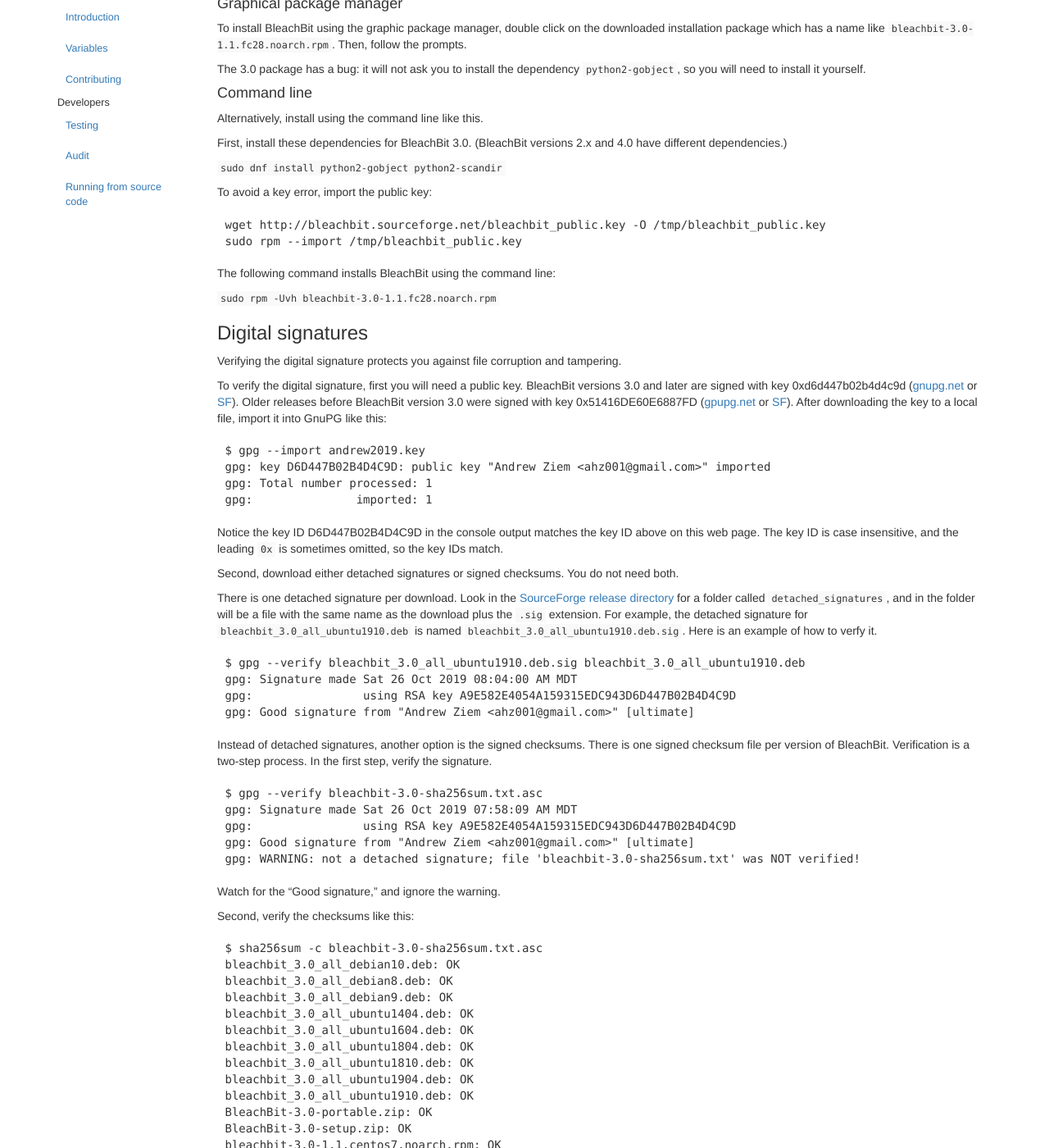
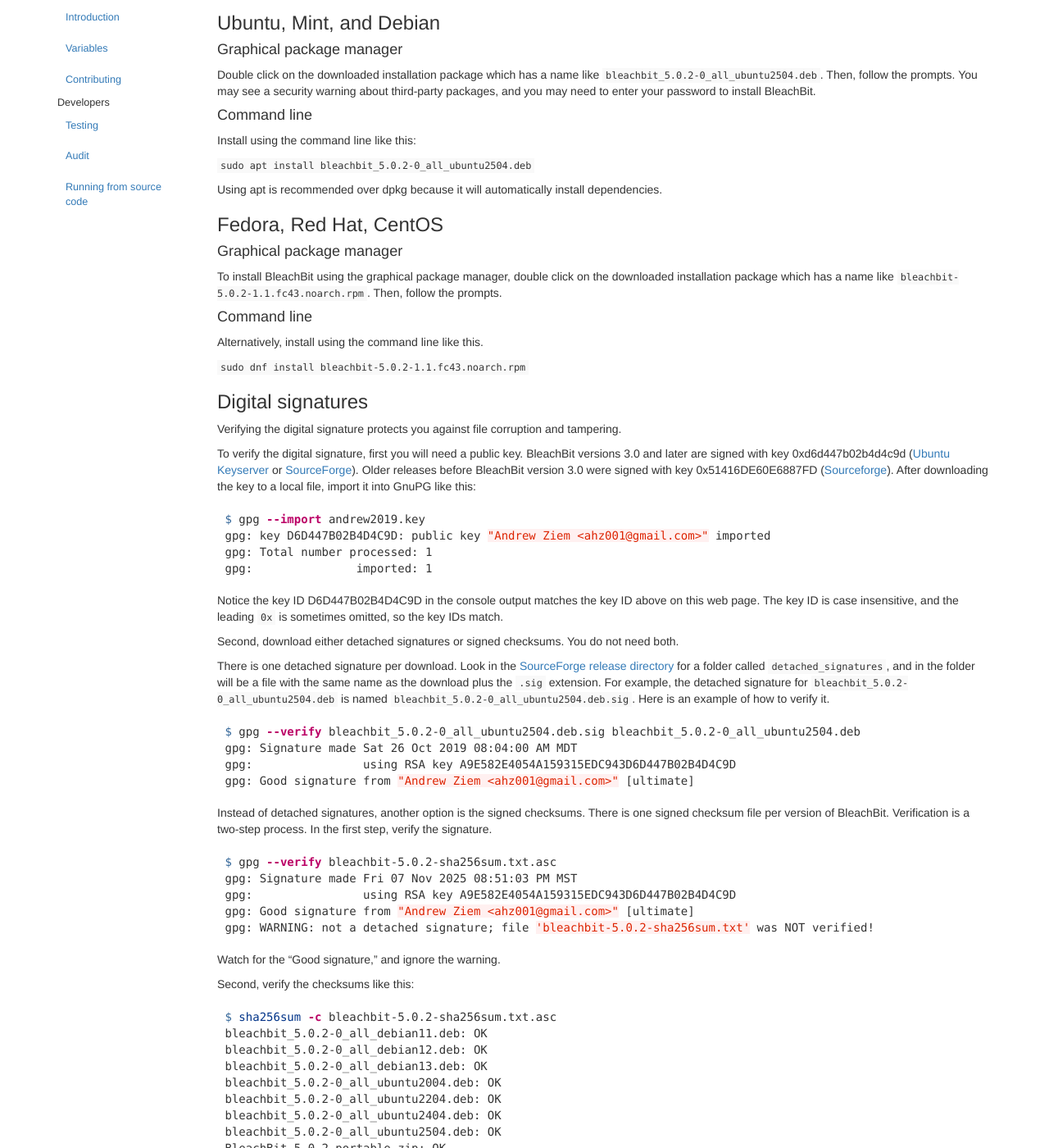
Before and after one commit to bleachbit/docs, a Jekyll site: the page built from _posts/2015-09-30-install-on-linux.md, in a window 1280 px wide and 1400 px high, scrolled down 578 px. Shown: the whole window at 82% size. Built offline with Jekyll 4.4.1, drawn with Linux system fonts in a browser that asks for light colours; some of the changed text lies outside the part shown.

Commit message:
Update and improve documentation
Most of this was regarding Linux installation

````diff
--- a/_posts/2015-09-30-install-on-linux.md
+++ b/_posts/2015-09-30-install-on-linux.md
@@ -7,66 +7,62 @@
 ---
 
 
-To install BleachBit, first [download](https://www.bleachbit.org/download/linux) the latest installation package for your system.
+### Sources
 
-### Requirements
+Linux users have a few choices for installing BleachBit.
 
-BleachBit version 2.2 required Python 2.7 and GTK version 2. It did *not* support Python 2.5, Python 2.7, Python 3, or GTK 3.
+1. [Download](https://www.bleachbit.org/download/linux) the latest installation package for your system.
+2. Install using your distribution's package manager.
+3. Install from source.
 
-BleachBit 3 required GTK 3 and Python 2.7.
+Most popular distributions have BleachBit in their repositories, and this is a convenient way to install. However, Ubuntu, Debian, Linux Mint, and other distributions have a "no-rolling release policy," which means they do not update their repositories with the latest BleachBit releases.
 
-BleachBit 4 (the latest release) requires GTK 3 and Python 3. (It no longer supports Python 2.)
+Here is an example of this policy. Ubuntu Questing 25.10 (released October 2025) will always have BleachBit 4.6.2, which was released October 2025, even though BleachBit 5.0 was released in May 2025. Users who want to upgrade to BleachBit 5 while using the Ubuntu repositories will have to upgrade to Ubuntu 26.04 in April 2026.
 
+It is your choice to install from the distribution's repositories, but in case of any issues with the software, first check for a newer release.
+
+
+### Software dependencies
+
+BleachBit 5 requires GTK 3.24 and Python 3.8 or later.
+
+### Signatures for .rpm and .deb packages
+
+Starting after BleachBit 5.0.2, the .rpm and .deb packages will be signed with the same key. This will make it easier to verify the signatures.
 
 ### Ubuntu, Mint, and Debian
 
 #### Graphical package manager
 
-Double click on the downloaded installation package which has a name like `bleachbit_3.0_all_ubuntu1910.deb`. Then, follow the prompts.
+Double click on the downloaded installation package which has a name like `bleachbit_5.0.2-0_all_ubuntu2504.deb`. Then, follow the prompts. You may see a security warning about third-party packages, and you may need to enter your password to install BleachBit.
 
 #### Command line
 
 Install using the command line like this:
 
-`sudo dpkg -i bleachbit_3.0_all_ubuntu1910.deb`
+`sudo apt install bleachbit_5.0.2-0_all_ubuntu2504.deb`
 
-Installing using apt from the distribution's repositories is _not_ recommended because they tend to carry old releases of BleachBit.
-
+Using apt is recommended over dpkg because it will automatically install dependencies.
 
 ### Fedora, Red Hat, CentOS
 
 #### Graphical package manager
 
-To install BleachBit using the graphic package manager, double click on the downloaded installation package which has a name like `bleachbit-3.0-1.1.fc28.noarch.rpm`. Then, follow the prompts.
-
-The 3.0 package has a bug: it will not ask you to install the dependency `python2-gobject`, so you will need to install it yourself.
-
+To install BleachBit using the graphical package manager, double click on the downloaded installation package which has a name like `bleachbit-5.0.2-1.1.fc43.noarch.rpm`. Then, follow the prompts.
 
 #### Command line
+
 Alternatively, install using the command line like this.
 
-First, install these dependencies for BleachBit 3.0. (BleachBit versions 2.x and 4.0 have different dependencies.)
-
-`sudo dnf install python2-gobject python2-scandir`
-
-To avoid a key error, import the public key:
-
-```
-wget http://bleachbit.sourceforge.net/bleachbit_public.key -O /tmp/bleachbit_public.key
-sudo rpm --import /tmp/bleachbit_public.key
-```
-
-The following command installs BleachBit using the command line:
-
-`sudo rpm -Uvh bleachbit-3.0-1.1.fc28.noarch.rpm`
+`sudo dnf install bleachbit-5.0.2-1.1.fc43.noarch.rpm`
 
 ### Digital signatures
 
 Verifying the digital signature protects you against file corruption and tampering.
 
-To verify the digital signature, first you will need a public key. BleachBit versions 3.0 and later are signed with key 0xd6d447b02b4d4c9d ([gnupg.net](http://keys.gnupg.net/pks/lookup?search=0xD6D447B02B4D4C9D&fingerprint=on&op=index) or [SF](https://sourceforge.net/projects/bleachbit/files/public_key/andrew2019.key/download)). Older releases before BleachBit version 3.0 were signed with key 0x51416DE60E6887FD ([gpupg.net](http://keys.gnupg.net/pks/lookup?search=0x51416DE60E6887FD&fingerprint=on&op=index) or [SF](https://sourceforge.net/projects/bleachbit/files/public_key/andrew2009.key/download)). After downloading the key to a local file, import it into GnuPG like this:
+To verify the digital signature, first you will need a public key. BleachBit versions 3.0 and later are signed with key 0xd6d447b02b4d4c9d ([Ubuntu Keyserver](https://keyserver.ubuntu.com/pks/lookup?search=ahz001%40gmail.com&fingerprint=on&op=index) or [SourceForge](https://sourceforge.net/projects/bleachbit/files/public_key/andrew2019.key/download)). Older releases before BleachBit version 3.0 were signed with key 0x51416DE60E6887FD ([Sourceforge](https://sourceforge.net/projects/bleachbit/files/public_key/andrew2009.key/download)). After downloading the key to a local file, import it into GnuPG like this:
 
-```
+```sh
 $ gpg --import andrew2019.key
 gpg: key D6D447B02B4D4C9D: public key "Andrew Ziem <ahz001@gmail.com>" imported
 gpg: Total number processed: 1
@@ -77,10 +73,10 @@
 
 Second, download either detached signatures or signed checksums. You do not need both.
 
-There is one detached signature per download. Look in the [SourceForge release directory](https://sourceforge.net/projects/bleachbit/files/bleachbit/) for a folder called `detached_signatures`, and in the folder will be a file with the same name as the download plus the `.sig` extension. For example, the detached signature for `bleachbit_3.0_all_ubuntu1910.deb` is named `bleachbit_3.0_all_ubuntu1910.deb.sig`. Here is an example of how to verfy it.
+There is one detached signature per download. Look in the [SourceForge release directory](https://sourceforge.net/projects/bleachbit/files/bleachbit/) for a folder called `detached_signatures`, and in the folder will be a file with the same name as the download plus the `.sig` extension. For example, the detached signature for `bleachbit_5.0.2-0_all_ubuntu2504.deb` is named `bleachbit_5.0.2-0_all_ubuntu2504.deb.sig`. Here is an example of how to verify it.
 
-```
-$ gpg --verify bleachbit_3.0_all_ubuntu1910.deb.sig bleachbit_3.0_all_ubuntu1910.deb
+```sh
+$ gpg --verify bleachbit_5.0.2-0_all_ubuntu2504.deb.sig bleachbit_5.0.2-0_all_ubuntu2504.deb
 gpg: Signature made Sat 26 Oct 2019 08:04:00 AM MDT
 gpg:                using RSA key A9E582E4054A159315EDC943D6D447B02B4D4C9D
 gpg: Good signature from "Andrew Ziem <ahz001@gmail.com>" [ultimate]
@@ -88,43 +84,43 @@
 
 Instead of detached signatures, another option is the signed checksums. There is one signed checksum file per version of BleachBit. Verification is a two-step process. In the first step, verify the signature.
 
-```
-$ gpg --verify bleachbit-3.0-sha256sum.txt.asc
-gpg: Signature made Sat 26 Oct 2019 07:58:09 AM MDT
+```sh
+$ gpg --verify bleachbit-5.0.2-sha256sum.txt.asc
+gpg: Signature made Fri 07 Nov 2025 08:51:03 PM MST
 gpg:                using RSA key A9E582E4054A159315EDC943D6D447B02B4D4C9D
 gpg: Good signature from "Andrew Ziem <ahz001@gmail.com>" [ultimate]
-gpg: WARNING: not a detached signature; file 'bleachbit-3.0-sha256sum.txt' was NOT verified!
+gpg: WARNING: not a detached signature; file 'bleachbit-5.0.2-sha256sum.txt' was NOT verified!
 ```
 Watch for the "Good signature," and ignore the warning.
 
 Second, verify the checksums like this:
 
-```
-$ sha256sum -c bleachbit-3.0-sha256sum.txt.asc
-bleachbit_3.0_all_debian10.deb: OK
-bleachbit_3.0_all_debian8.deb: OK
-bleachbit_3.0_all_debian9.deb: OK
-bleachbit_3.0_all_ubuntu1404.deb: OK
-bleachbit_3.0_all_ubuntu1604.deb: OK
-bleachbit_3.0_all_ubuntu1804.deb: OK
-bleachbit_3.0_all_ubuntu1810.deb: OK
-bleachbit_3.0_all_ubuntu1904.deb: OK
-bleachbit_3.0_all_ubuntu1910.deb: OK
-BleachBit-3.0-portable.zip: OK
-BleachBit-3.0-setup.zip: OK
-bleachbit-3.0-1.1.centos7.noarch.rpm: OK
-bleachbit-3.0-1.1.centosCentOS-6.noarch.rpm: OK
-bleachbit-3.0-1.1.el6.noarch.rpm: OK
-bleachbit-3.0-1.1.el7.noarch.rpm: OK
-bleachbit-3.0-1.1.fc28.noarch.rpm: OK
-bleachbit-3.0-1.1.opensuse423.noarch.rpm: OK
-bleachbit-3.0-1.1.sle11.noarch.rpm: OK
-BleachBit-3.0-setup-English.exe: OK
-BleachBit-3.0-setup.exe: OK
-bleachbit-3.0.tar.gz: OK
-bleachbit-3.0.tar.bz2: OK
-bleachbit-3.0.tar.lzma: OK
-sha256sum: WARNING: 17 lines are improperly formatted
+```sh
+$ sha256sum -c bleachbit-5.0.2-sha256sum.txt.asc
+bleachbit_5.0.2-0_all_debian11.deb: OK
+bleachbit_5.0.2-0_all_debian12.deb: OK
+bleachbit_5.0.2-0_all_debian13.deb: OK
+bleachbit_5.0.2-0_all_ubuntu2004.deb: OK
+bleachbit_5.0.2-0_all_ubuntu2204.deb: OK
+bleachbit_5.0.2-0_all_ubuntu2404.deb: OK
+bleachbit_5.0.2-0_all_ubuntu2504.deb: OK
+BleachBit-5.0.2-portable.zip: OK
+BleachBit-5.0.2-setup.zip: OK
+bleachbit-5.0.2-1.1.alma9.noarch.rpm: OK
+bleachbit-5.0.2-1.1.fc41.noarch.rpm: OK
+bleachbit-5.0.2-1.1.fc42.noarch.rpm: OK
+bleachbit-5.0.2-1.1.fc43.noarch.rpm: OK
+bleachbit-5.0.2-1.1.opensuseSlowroll.noarch.rpm: OK
+bleachbit-5.0.2-1.1.opensuseTumbleweed.noarch.rpm: OK
+bleachbit-5.0.2-lp156.1.1.opensuse156.noarch.rpm: OK
+bleachbit-5.0.2-lp160.1.1.opensuse160.noarch.rpm: OK
+BleachBit-5.0.2-setup-English.exe: OK
+BleachBit-5.0.2-setup.exe: OK
+bleachbit-5.0.2.tar.gz: OK
+bleachbit-5.0.2.tar.bz2: OK
+bleachbit-5.0.2.tar.lzma: OK
+sha256sum: WARNING: 15 lines are improperly formatted
+
 ```
 
 If you don't download all the files, you will see "No such file or directory errors." Instead, focus on the "OK" for the file you downloaded. Also, ignore the "improperly formatted" warning because sha256sum doesn't recognize lines added by PGP.
````
Also changed, not shown: README.md.
